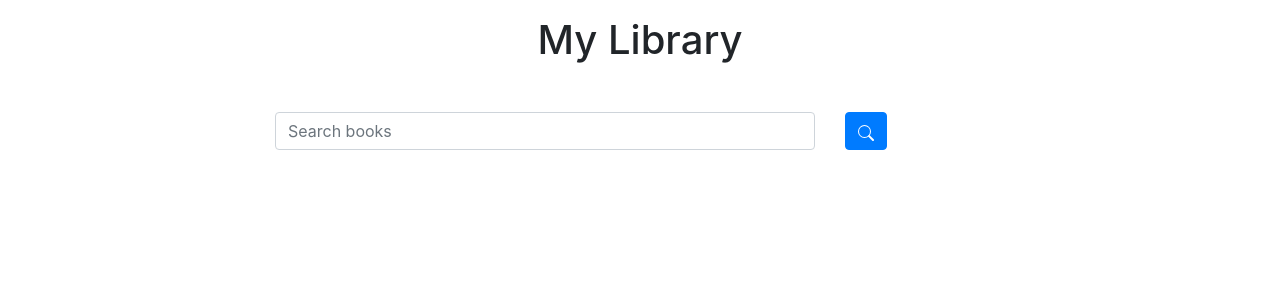
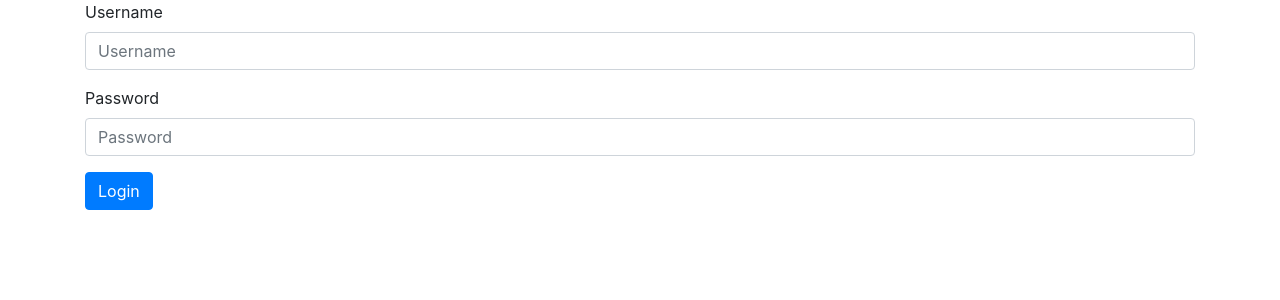
Before and after one commit to chipfrog/MyLibrary, a React (Create React App) app in the folder front-end/: page /search/1 in a window 1280 px wide. Shown: the top 300 px of the page. Built offline with nearby package versions, Linux system fonts and the light colour scheme.

Commit message:
login from frontend

```diff
--- a/front-end/src/App.js
+++ b/front-end/src/App.js
@@ -2,10 +2,20 @@ import { useState } from 'react';
 import { Container } from 'react-bootstrap';
 import Searchbar from './Components/SearchBar'
 import BookGrid from './Components/BookGrid'
+import Login from './Views/Login'
 
 
 const App = () => {
   const [books, setBooks] = useState([])
+  const [user, setUser] = useState(null)
+
+  if (user === null) {
+    return (
+      <Container>
+        <Login setUser={setUser}/>
+      </Container>
+    )
+  }
 
   return (
     <Container >
--- /dev/null
+++ b/front-end/src/Services/login.js
@@ -0,0 +1,7 @@
+import axios from 'axios'
+const baseUrl = 'http://localhost:3001'
+
+export const login = async (credentials) => {
+  const res = await axios.post(`${baseUrl}/api/login`, credentials)
+  return res.data
+}
--- /dev/null
+++ b/front-end/src/Views/Login.js
@@ -0,0 +1,42 @@
+import React, { useState } from 'react'
+import { Button, Form } from 'react-bootstrap'
+import { login } from '../Services/login'
+
+const Login = ({ setUser }) => {
+  const [username, setUsername] = useState('')
+  const [password, setPassword] = useState('')
+
+  const handleLogin = async (event) => {
+    event.preventDefault()
+
+    try {
+      const user = await login({
+        username, password
+      })
+      setUser(user)
+      setUsername('')
+      setPassword('')
+    } catch (error) {
+      console.log('wrong credentials')
+    }
+  }
+
+  return (
+    <Form onSubmit={handleLogin}>
+      <Form.Group controlId="formBasicText">
+        <Form.Label>Username</Form.Label>
+        <Form.Control type="text" placeholder="Username" onChange={({ target }) => setUsername(target.value)} />
+      </Form.Group>
+
+      <Form.Group controlId="formBasicPassword">
+        <Form.Label>Password</Form.Label>
+        <Form.Control type="password" placeholder="Password" onChange={({ target }) => setPassword(target.value)} />
+      </Form.Group>
+      <Button variant="primary" type="submit">
+        Login
+      </Button>
+    </Form>
+  )
+}
+
+export default Login
```
